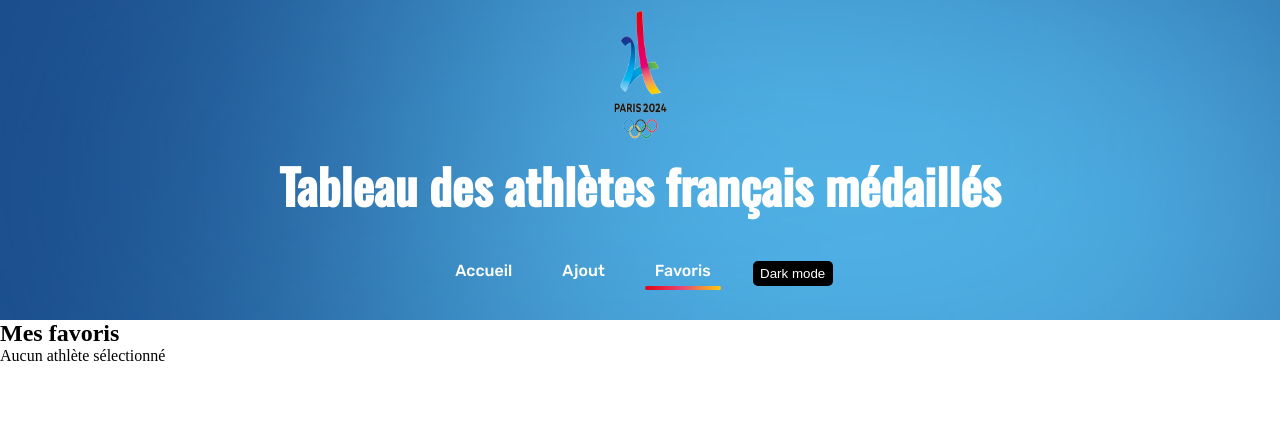
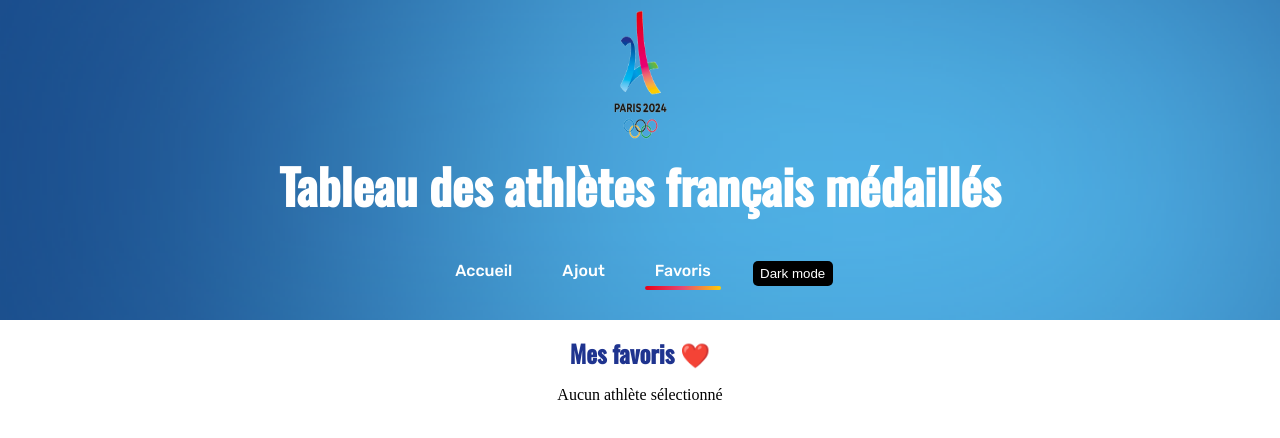
Before and after one commit to Guillaume-tllrd/React-jo, a React (Vite) app: page /favoris in a window 1280 px wide. Shown: the top 438 px of the page. Built offline with nearby package versions, Linux system fonts and the light colour scheme.

Commit message:
style favoris

```diff
--- a/src/App.jsx
+++ b/src/App.jsx
@@ -10,7 +10,7 @@ const App = () => {
     <BrowserRouter>
       <Routes>
         <Route path="/" element={<Home/>} />
-        <Route path="/athlete/:id" element={<AthletePage />} />
+        <Route path="/:id" element={<AthletePage />} />
         <Route path="/ajout" element={<Ajout/>} />
         <Route path="/favoris" element={<Favoris/>} />
         <Route path="*" element={<Home />} />
--- a/src/assets/db.json
+++ b/src/assets/db.json
@@ -3,7 +3,7 @@
     {
       "name": "Leon MARCHAND",
       "sport": "Natation",
-      "goldenMedal": "4",
+      "goldenMedal": "3",
       "silverMedal": "0",
       "bronzeMedal": "1",
       "image": "./leon_marchand.jpg",
--- a/src/components/AppContext.jsx
+++ b/src/components/AppContext.jsx
@@ -1,4 +1,4 @@
-import React, { createContext, useState } from 'react';
+import  { createContext, useState } from 'react';
 
 const AppContext = createContext()
 
--- a/src/components/Card.jsx
+++ b/src/components/Card.jsx
@@ -1,13 +1,16 @@
 import axios from 'axios';
 import React, { useState } from 'react';
-import { Link } from 'react-router-dom';
+import { Link, useLocation } from 'react-router-dom';
 import LikeIcon from './LikeIcon'
 const Card = ({athlete}) => {
+    const location = useLocation();
     const [isEditing, setIsEditing] = useState(false);
     const [editGoldMedal, setEditGoldMedal] = useState("");
     const [editSilverMedal, setEditSilverMedal] = useState("");
     const [editBronzeMedal, setEditBronzeMedal] = useState("");
-
+    const basePath = location.pathname.includes(`/favoris/${athlete.id}`)
+   ? `/favoris/${athlete.id}` // Already in category path, only add the ID
+   : `${athlete.id}`;
     function handleAthleteEdit(){
         const data = {
             name: athlete.name,
@@ -27,7 +30,7 @@ const Card = ({athlete}) => {
     return (
         <div className='card'>
             <div className='img_card'>
-            <Link id='a-card' to={`athlete/${athlete.id}`}><img id="photo_athlete" src={athlete.image} alt={`image de ${athlete.name}`} /></Link>
+            <Link id='a-card' to={`${basePath}`}><img id="photo_athlete" src={athlete.image} alt={`image de ${athlete.name}`} /></Link>
             </div>
             <section className='description_card'>
                 <p>{athlete.name}</p>
--- a/src/index.css
+++ b/src/index.css
@@ -56,7 +56,7 @@
   content: "";
   height: 4px;
   width: 0;
-  background: linear-gradient(to right, rgb(31,52,143), rgb(0,177,237), rgb(113,183,51));
+  background: linear-gradient(to right, rgb(31, 52, 143), rgb(0,177,237), rgb(113,183,51));
   position: absolute;
   border-radius: 10px;
   bottom: 0px;
@@ -390,3 +390,10 @@ input[type="submit"]:hover {
 option {
   padding: 10px;
 }
+
+.titre-favoris {
+  font-family: "font-1";
+  color:rgb(31, 52, 143);
+  padding: 15px 0;
+  text-align: center;
+}
--- a/src/pages/AthletePage.jsx
+++ b/src/pages/AthletePage.jsx
@@ -7,6 +7,8 @@ import AppContext from '../components/AppContext';
 const AthletePage = () => {
     const [athlete, setAthlete] = useState({})
     const param = useParams();
+    console.log(param);
+
     const id = param.id
     const app = useContext(AppContext);
 
@@ -15,7 +17,7 @@ const AthletePage = () => {
         .then((res) => setAthlete(res.data))
         .catch((err) => console.error(err))
     },[])
-    console.log(athlete)
+
     return (
         <>
             <Header/>
--- a/src/pages/Favoris.jsx
+++ b/src/pages/Favoris.jsx
@@ -29,14 +29,15 @@ const Favoris = () => {
     return (
         <>
         <Header/>
-        <h2>Mes favoris</h2>
+        <h2 className='titre-favoris'>Mes favoris ❤️</h2>
         <div className="result">
-
+         <ul>
        {favListData.length > 0 ? (favListData.map((athlete) => (
         <Card key={athlete.id} athlete={athlete} />))) : (
           <p>Aucun athlète sélectionné</p>
         )
        }
+       </ul>
       </div>
 
         </>
```
